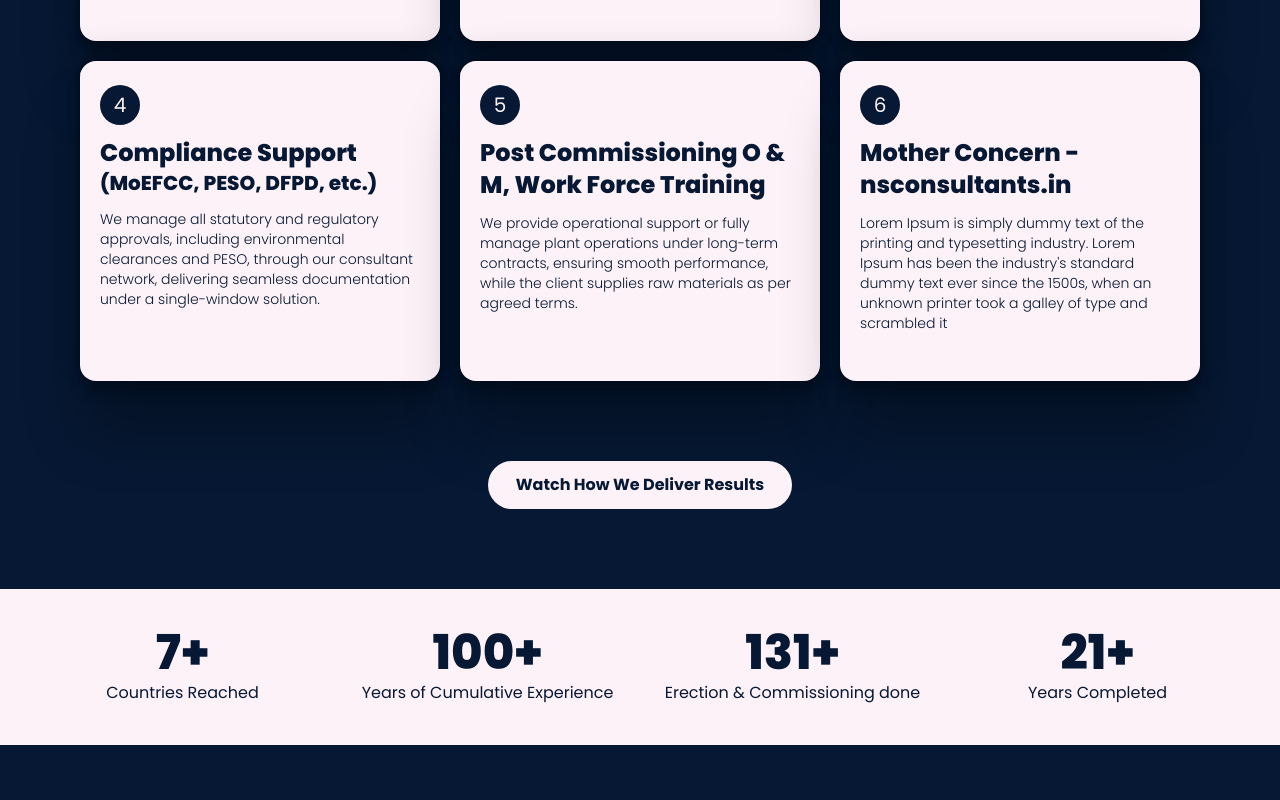
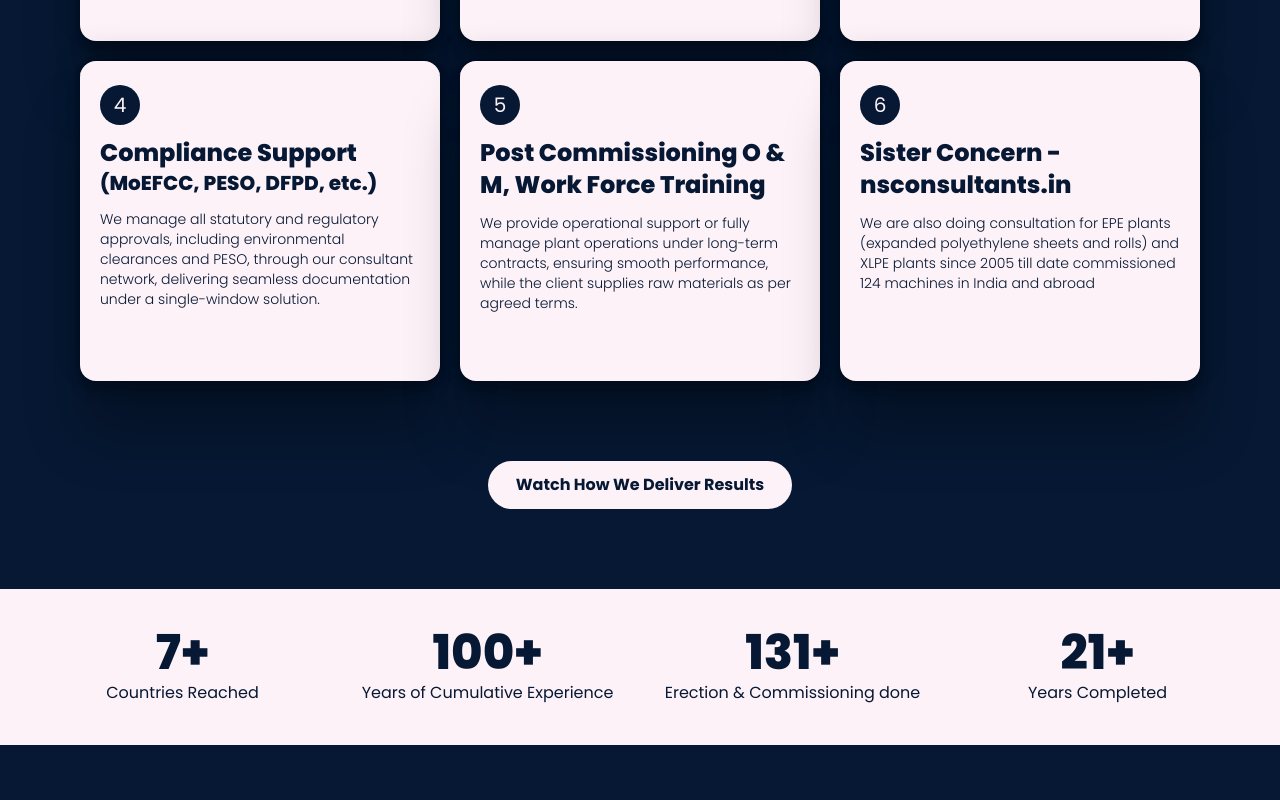
Before and after one commit to Dewangi14/NSEPC-Consultants, a Next.js app: page / in a window 1280 px wide. Shown: the part 3160-3960 px from the top of the page. Built offline with nearby package versions, Linux system fonts and the light colour scheme; a web font is replaced by a local one.

Commit message:
DD: content updated in services and footer

```diff
--- a/src/components/Footer.jsx
+++ b/src/components/Footer.jsx
@@ -12,8 +12,7 @@ const Footer = () => {
       <div className="font-bold text-2xl lg:text-3xl xl:text-4xl flex flex-col gap-5 items-center text-center lg:items-start lg:text-left w-full lg:w-1/4">
         NSEPC Consultants
         <div className="text-xs xl:text-sm font-light">
-          Lorem Ipsum is simply dummy text of the printing and typesetting
-          industry. Lorem Ipsum has been the industry
+        An integrated EPC and consulting firm delivering end-to-end engineering, project management, and turnkey solutions for industrial and renewable energy projects.
         </div>
         <div className="">
         <button className="bg-pink-50 rounded-full px-5 py-2 xl:px-7 xl:py-2.5 text-xs xl:text-sm font-bold text-[#061833] cursor-pointer mx-auto w-full" onClick={()=>router?.push("/#contact")}>
--- a/src/pages/_landing/Services.jsx
+++ b/src/pages/_landing/Services.jsx
@@ -34,8 +34,8 @@ const Services = React.forwardRef((props, ref) => {
       link: "",
     },
     {
-      title: "Mother Concern - nsconsultants.in",
-      desc: "Lorem Ipsum is simply dummy text of the printing and typesetting industry. Lorem Ipsum has been the industry's standard dummy text ever since the 1500s, when an unknown printer took a galley of type and scrambled it",
+      title: "Sister Concern - nsconsultants.in",
+      desc: "We are also doing consultation for EPE plants (expanded polyethylene sheets and rolls) and XLPE plants since 2005 till date commissioned 124 machines in India and abroad",
       link: "https://nsconsultants.in/",
     },
   ];
```
